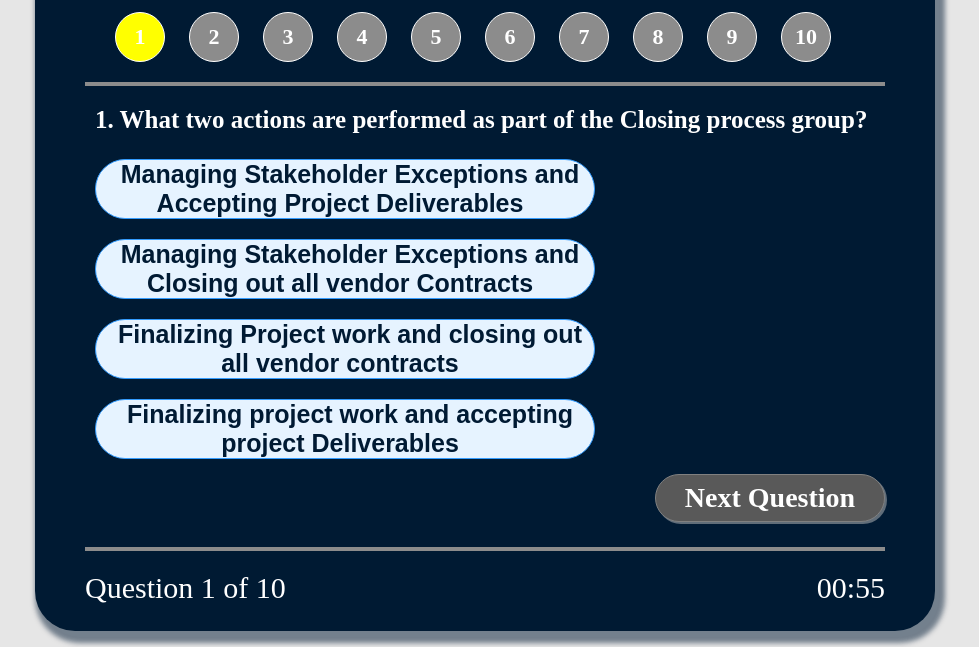
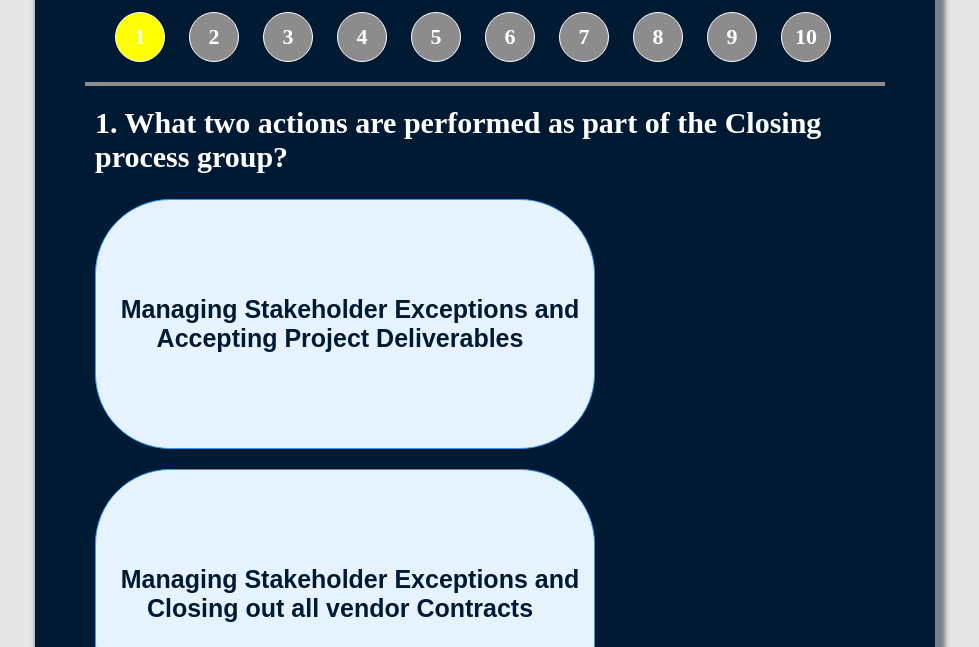
Before and after one commit to nbavaro1/PMP-Quiz, a plain HTML site: page indexPMP.html in a window 1280 px wide. Shown: the part 153-800 px from the top of the page, without its empty margins (155-1134 px from the left). Drawn offline with Linux system fonts and the light colour scheme.

Commit message:
Update stylePMP.css

```diff
--- a/stylePMP.css
+++ b/stylePMP.css
@@ -69,7 +69,7 @@ hr {
 #question {
 	position: relative;
 	color: white;
-	font-size: 25px;
+	font-size: 30px;
 	font-weight: bold;
 	text-align: left;
 	margin-left: 10px;
@@ -85,7 +85,7 @@ hr {
 	position: left;
 	background-color: #e6f3ff;
 	width: 500px;
-	height: auto;
+	height: 250px;
 	border: 1.5px solid #339cff;
 	border-radius: 75px;
 	margin: 10px;
```
